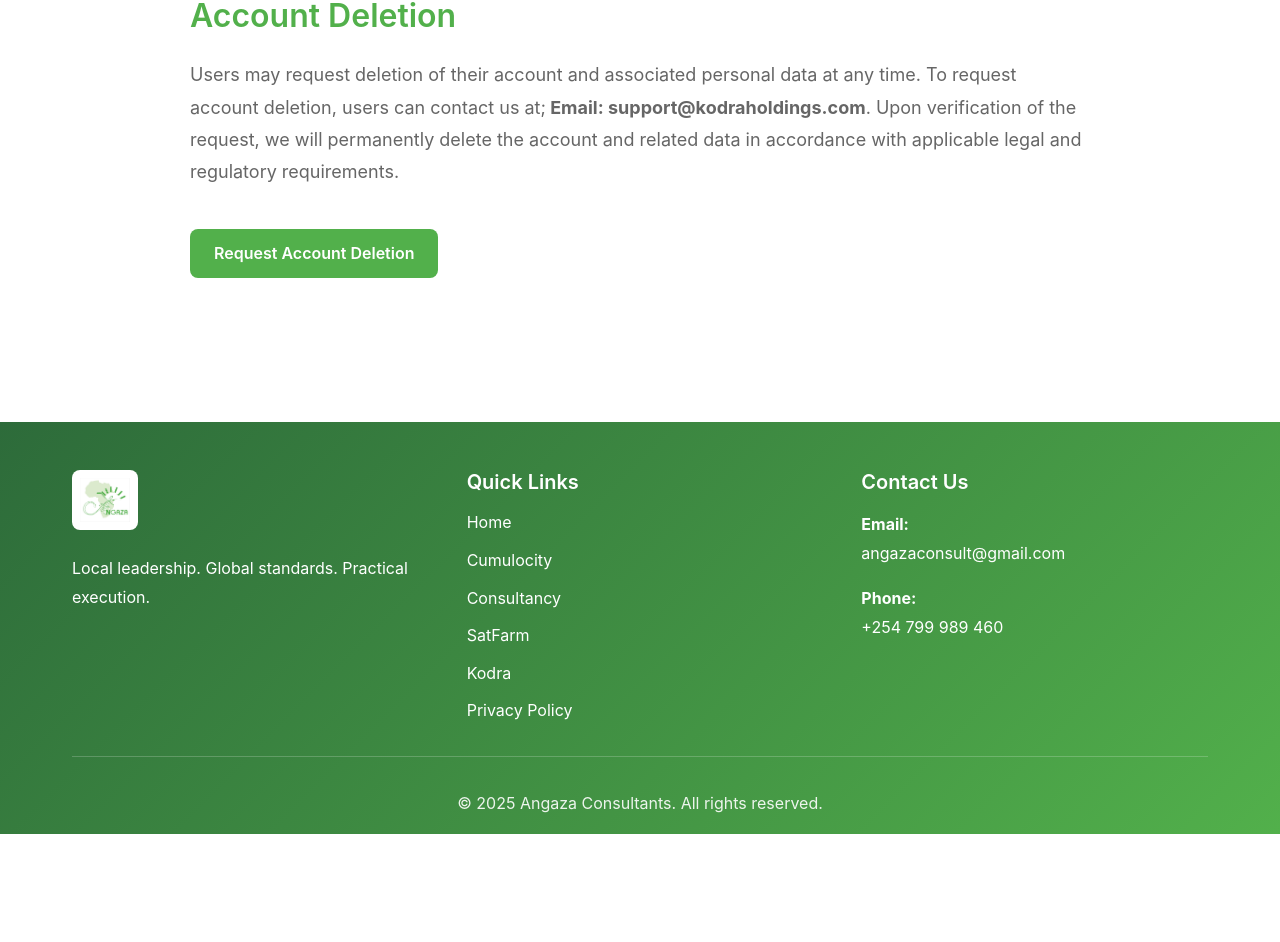
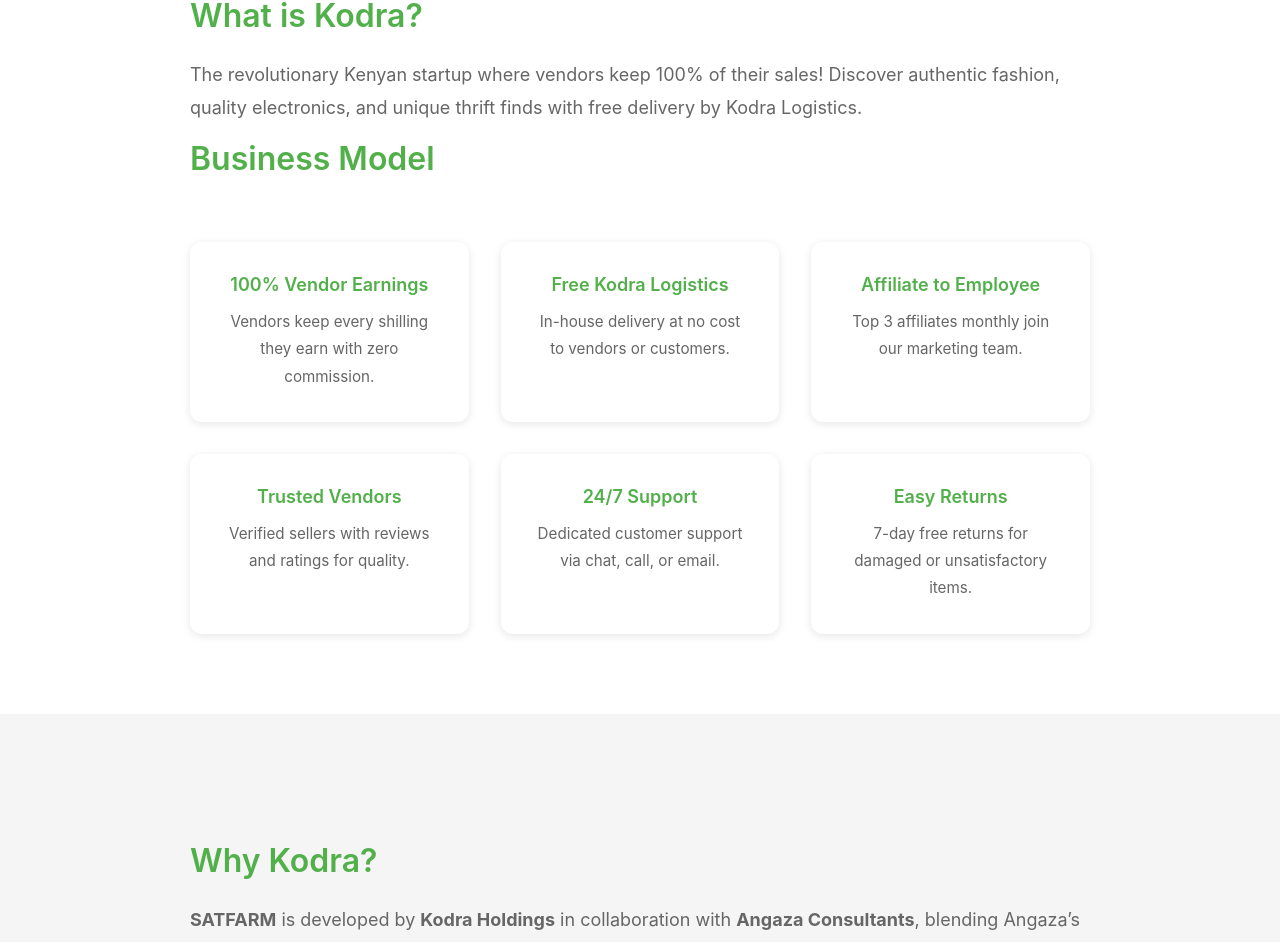
Before and after one commit to Gnettt/angazaco, a React (Vite) app: page /kodra in a window 1280 px wide. Shown: the part 446-1388 px from the top of the page. Before the commit the page ends 1280 px from the top, so only its background shows below. Built offline with nearby package versions, Linux system fonts and the light colour scheme.

Commit message:
edited kodra.tsx

```diff
--- a/src/pages/kodra.tsx
+++ b/src/pages/kodra.tsx
@@ -13,21 +13,81 @@ export default function Kodra() {
         </div>
       </section>
 
-      {/* ...everything above remains unchanged ... */}
+      <section className="section">
+        <div className="container" style={{ marginTop: '48px' }}>
+          <div className="content-block">
+            <h2>What is Kodra?</h2>
+            <p>
+              The revolutionary Kenyan startup where vendors keep 100% of their sales!
+              Discover authentic fashion, quality electronics, and unique thrift finds
+              with free delivery by Kodra Logistics.
+            </p>
+          </div>
+
+          <div className="container">
+            <div className="content-block">
+              <h2>Business Model</h2>
+
+              <div className="features-grid mt-4">
+                <div className="feature-item">
+                  <h3>100% Vendor Earnings</h3>
+                  <p>Vendors keep every shilling they earn with zero commission.</p>
+                </div>
+
+                <div className="feature-item">
+                  <h3>Free Kodra Logistics</h3>
+                  <p>In-house delivery at no cost to vendors or customers.</p>
+                </div>
+
+                <div className="feature-item highlight">
+                  <h3>Affiliate to Employee</h3>
+                  <p>Top 3 affiliates monthly join our marketing team.</p>
+                </div>
+
+                <div className="feature-item">
+                  <h3>Trusted Vendors</h3>
+                  <p>Verified sellers with reviews and ratings for quality.</p>
+                </div>
+
+                <div className="feature-item">
+                  <h3>24/7 Support</h3>
+                  <p>Dedicated customer support via chat, call, or email.</p>
+                </div>
+
+                <div className="feature-item">
+                  <h3>Easy Returns</h3>
+                  <p>7-day free returns for damaged or unsatisfactory items.</p>
+                </div>
+              </div>
+            </div>
+          </div>
+        </div>
+      </section>
+
+      <section className="section section-alt">
+        <div className="container" style={{ marginTop: '48px' }}>
+          <div className="content-block">
+            <h2>Why Kodra?</h2>
+            <p>
+              <b>SATFARM</b> is developed by <b>Kodra Holdings</b> in collaboration with{' '}
+              <b>Angaza Consultants</b>, blending Angaza’s strategic vision with Kodra’s
+              technical expertise. Kodra Holdings designed and built the platform,
+              while Angaza Consultants manage hardware operations and manpower.
+            </p>
+          </div>
+        </div>
+      </section>
 
       <section className="section">
         <div className="container" style={{ marginTop: '48px' }}>
           <div className="content-block">
             <h2>Account Deletion</h2>
             <p>
-              Users may request deletion of their account and associated personal data at any time.
-              To request account deletion, users can contact us at;
-              <b> Email: support@kodraholdings.com</b>. Upon verification of the request,
-              we will permanently delete the account and related data in accordance with
-              applicable legal and regulatory requirements.
+              Users may request deletion of their account and associated personal data
+              at any time. Requests are reviewed and permanently processed in
+              accordance with legal and regulatory requirements.
             </p>
 
-            {/* Account Deletion Button */}
             <Link
               to="/accountdeletion"
               style={{
@@ -39,14 +99,7 @@ export default function Kodra() {
                 borderRadius: '8px',
                 fontWeight: 600,
                 textDecoration: 'none',
-                transition: 'background-color 0.2s ease',
               }}
-              onMouseEnter={(e) =>
-                (e.currentTarget.style.backgroundColor = '#44963F')
-              }
-              onMouseLeave={(e) =>
-                (e.currentTarget.style.backgroundColor = '#52B04B')
-              }
             >
               Request Account Deletion
             </Link>
```
Also changed, not shown: 3 other files (tests, documents, lock files or other folders).
